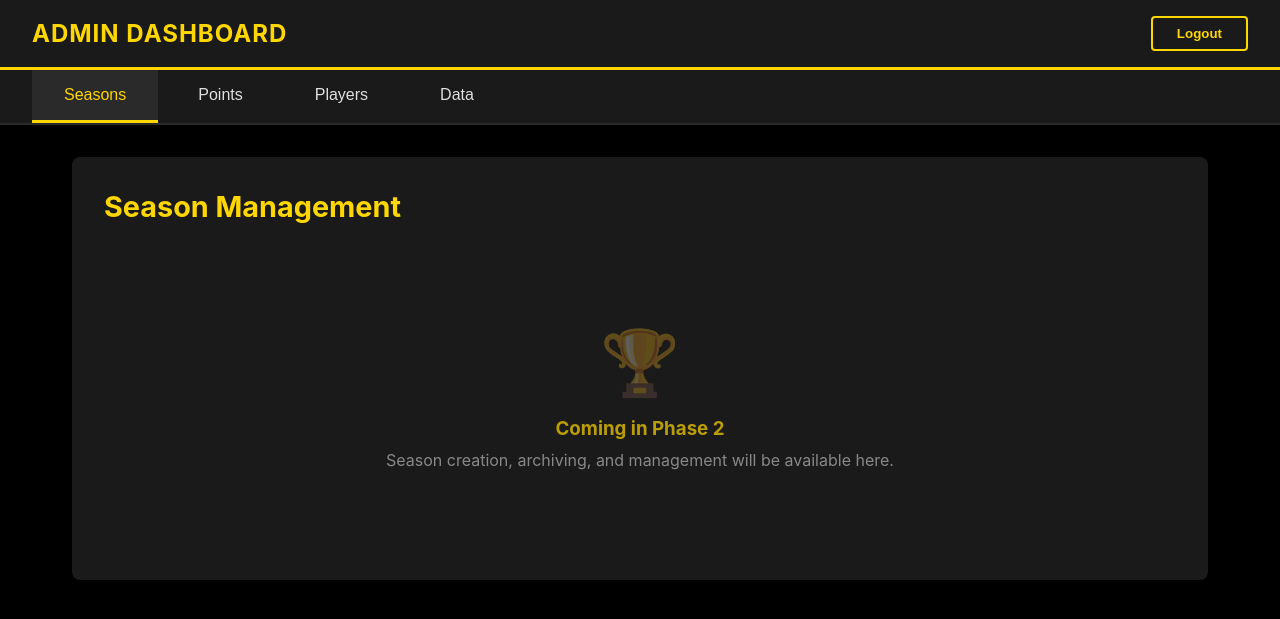
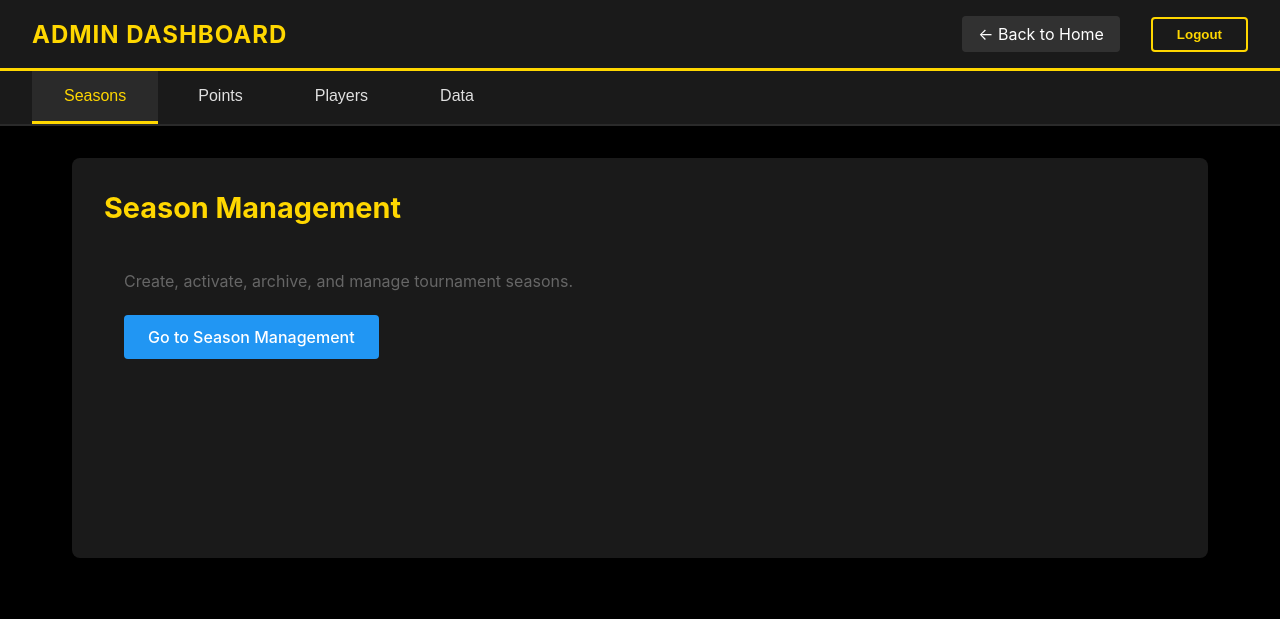
Before and after one commit to teemurulez/padel-scorer, a Flask app: template templates/admin_dashboard.html in a window 1280 px wide. Shown: the top 619 px of the page. Run offline with Flask 3, Linux system fonts and the light colour scheme; the template is opened without the code that fills it, so the values that code supplies are empty; parts of the project's set-up code (start-up, migrations or seed data) failed here and were passed over.

Commit message:
feat: reorganize navigation - move Manage Seasons to Admin Dashboard
Improved navigation structure by consolidating admin functions under
the Admin Dashboard.

Changes:

1. Admin Dashboard (admin_dashboard.html):
   - Updated Seasons tab with link to Season Management
   - Removed "Coming in Phase 2" placeholder
   - Added "Back to Home" link in header for easy navigation

2. Home Page (index.html):
   - Changed footer link from "Manage Seasons" to "Admin Dashboard"
   - Kept direct Season Management link in warning (when no active season)
     for convenience

Navigation flow:
- Home → Admin Dashboard → Season Management
- Home → Admin Dashboard (footer link)
- Admin Dashboard → Home (header link)

Benefits:
- Cleaner home page (admin functions consolidated)
- Better organization (all admin features under one dashboard)
- Easy access: Admin link always visible in footer
- Convenient shortcuts: Direct season management when needed

🤖 Generated with [Claude Code](https://claude.com/claude-code)

Co-Authored-By: Claude Sonnet 4.5 <noreply@anthropic.com>

```diff
--- a/templates/admin_dashboard.html
+++ b/templates/admin_dashboard.html
@@ -13,7 +13,10 @@
             ADMIN DASHBOARD
         </div>
         <div class="admin-header-right">
-            <form method="POST" action="/admin/logout" style="margin: 0;">
+            <a href="{{ url_for('index') }}" style="margin-right: 15px; color: #fff; text-decoration: none; padding: 8px 16px; background: rgba(255,255,255,0.1); border-radius: 4px; display: inline-block;">
+                ← Back to Home
+            </a>
+            <form method="POST" action="/admin/logout" style="margin: 0; display: inline-block;">
                 <button type="submit" class="logout-btn">Logout</button>
             </form>
         </div>
@@ -44,10 +47,11 @@
         <div id="seasons" class="tab-content active">
             <div class="tab-panel">
                 <h2>Season Management</h2>
-                <div class="placeholder-content">
-                    <div class="icon">🏆</div>
-                    <h3>Coming in Phase 2</h3>
-                    <p>Season creation, archiving, and management will be available here.</p>
+                <div style="padding: 20px;">
+                    <p style="margin-bottom: 20px; color: #666;">Create, activate, archive, and manage tournament seasons.</p>
+                    <a href="{{ url_for('seasons_management') }}" class="btn-primary" style="display: inline-block; padding: 12px 24px; background: #2196F3; color: white; text-decoration: none; border-radius: 4px; font-weight: 500;">
+                        Go to Season Management
+                    </a>
                 </div>
             </div>
         </div>
--- a/templates/index.html
+++ b/templates/index.html
@@ -100,7 +100,7 @@
         </div>
 
         <div class="footer-links">
-            <a href="{{ url_for('seasons_management') }}" class="admin-link">Manage Seasons</a>
+            <a href="{{ url_for('admin_dashboard') }}" class="admin-link">Admin Dashboard</a>
         </div>
     </div>
 </body>
```
